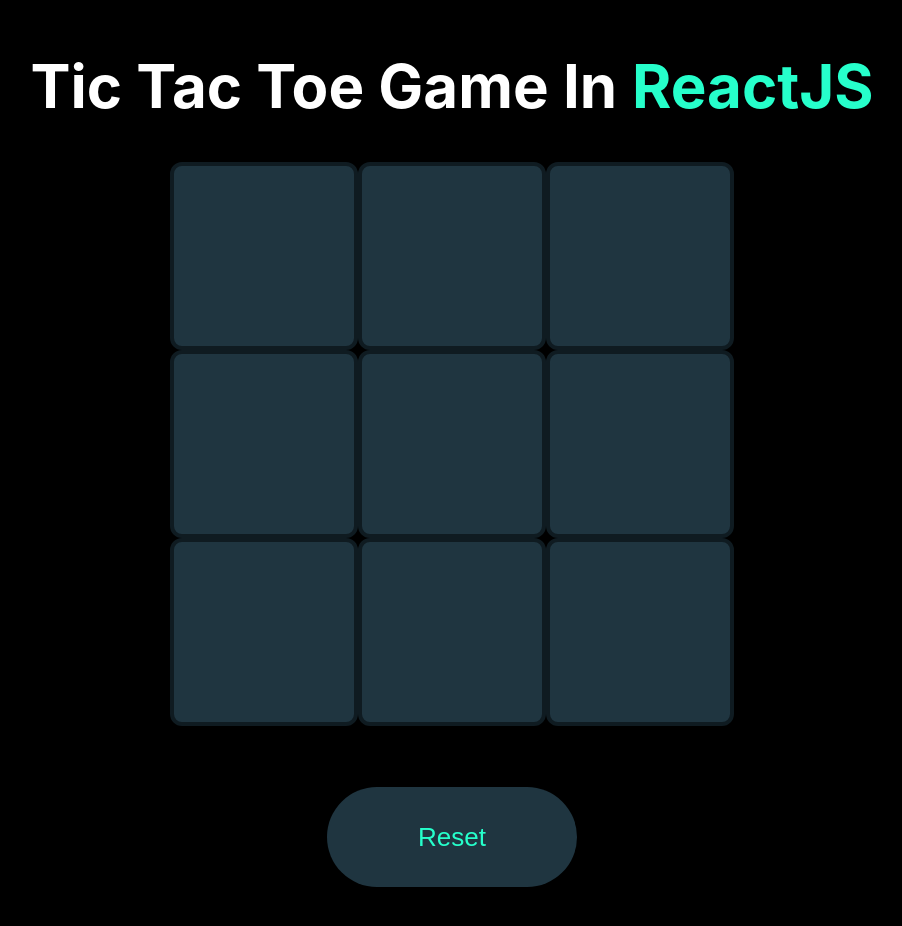
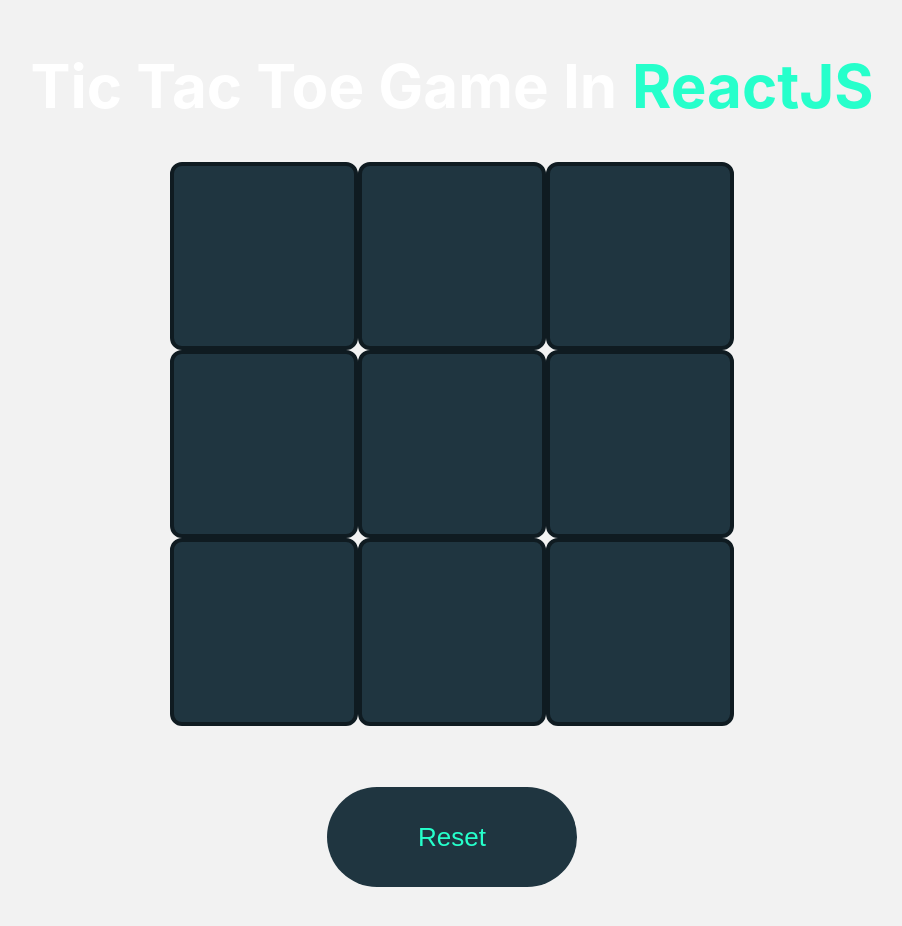
Before and after one commit to Yuna1024/Bai_Tap, a React (Create React App) app: page / in a window 1280 px wide. Shown: the top 926 px of the page, without its empty margins (188-1090 px from the left). Built offline with nearby package versions, Linux system fonts and the light colour scheme.

Commit message:
Luyen baka yeu nobita

```diff
--- a/src/index.css
+++ b/src/index.css
@@ -5,7 +5,7 @@
     sans-serif;
   -webkit-font-smoothing: antialiased;
   -moz-osx-font-smoothing: grayscale;
-  background: black;
+  background: #f2f2f2;
 }
 
 code {
```
